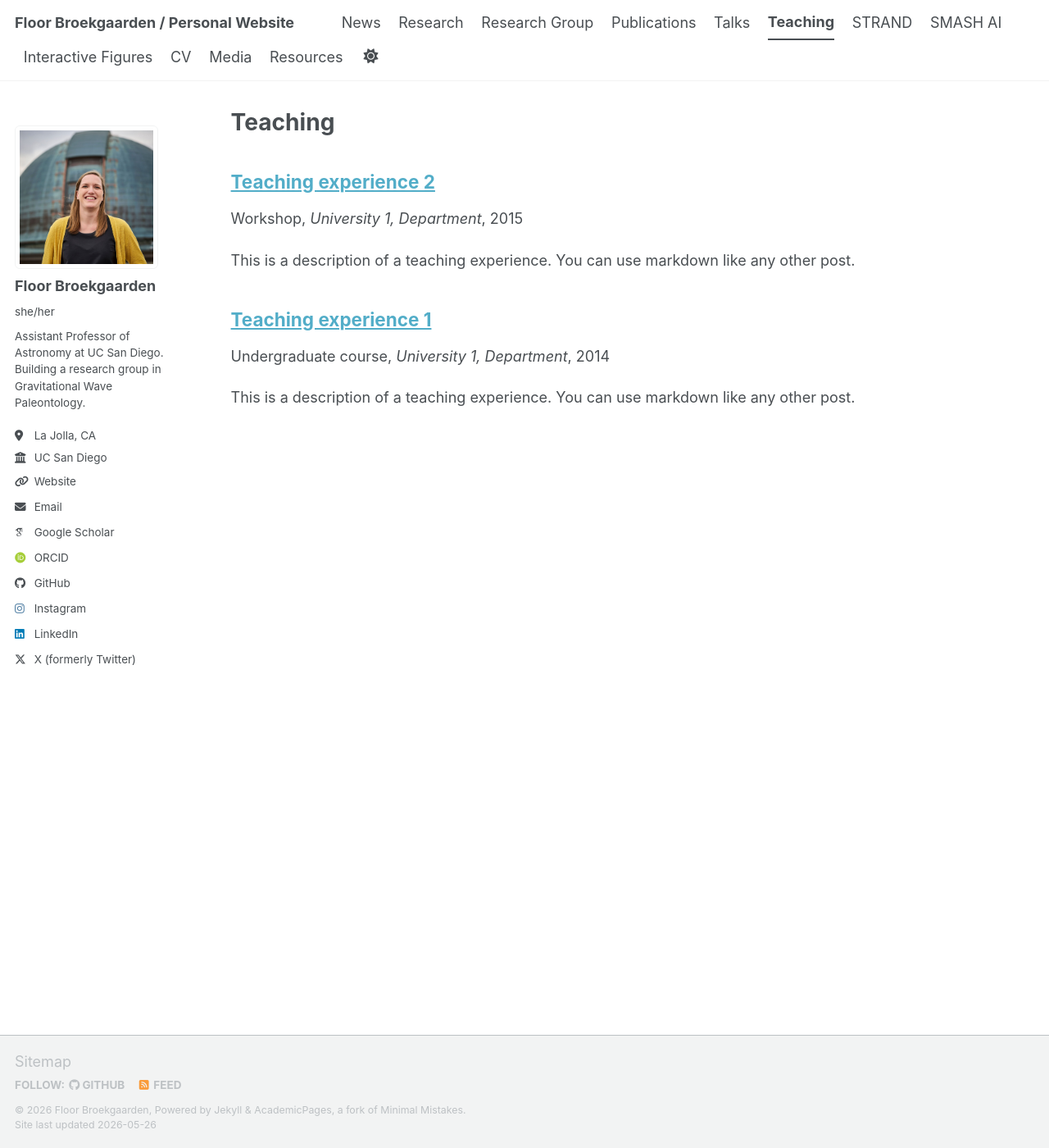
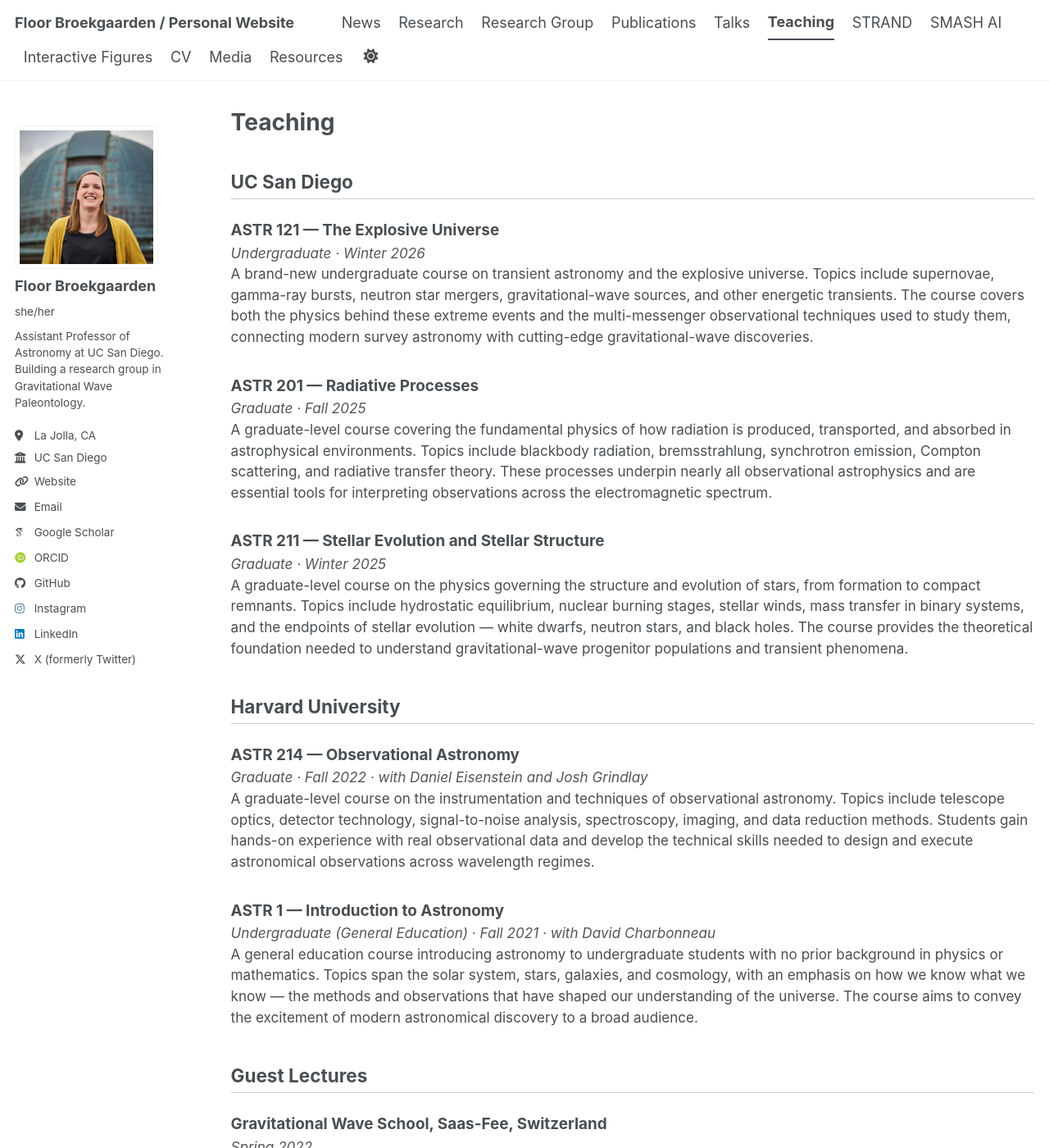
Before and after one commit to FloorBroekgaarden/FloorBroekgaarden.github.io, a Jekyll site: the page built from _pages/teaching.html, in a window 1280 px wide and 1400 px high. Shown: the whole window at 82% size. Built offline with Jekyll 4.4.1, drawn with Linux system fonts in a browser that asks for light colours; some web fonts are replaced; a script bundle is joined from its source files by our own code; library files that are not in the unit come from our copies; some of the changed text lies outside the part shown.

Commit message:
Update teaching.html

```diff
--- a/_pages/teaching.html
+++ b/_pages/teaching.html
@@ -5,8 +5,68 @@ permalink: /teaching/
 author_profile: true
 ---
 
-{% include base_path %}
+<style>
+.teaching-section { margin-top: 2em; }
+.teaching-section h2 { border-bottom: 1px solid #ccc; padding-bottom: 0.3em; margin-bottom: 1.2em; }
+.course-card { margin-bottom: 2em; }
+.course-card h3 { margin: 0 0 0.15em 0; font-size: 1.05em; }
+.course-meta { color: #555; font-style: italic; font-size: 0.9em; margin-bottom: 0.5em; }
+.course-card p { font-size: 0.95em; margin: 0; }
+</style>
 
-{% for post in site.teaching reversed %}
-  {% include archive-single.html %}
-{% endfor %}
+<div class="teaching-section">
+<h2>UC San Diego</h2>
+
+<div class="course-card">
+  <h3>ASTR 121 — The Explosive Universe</h3>
+  <p class="course-meta">Undergraduate · Winter 2026</p>
+  <p>A brand-new undergraduate course on transient astronomy and the explosive universe. Topics include supernovae, gamma-ray bursts, neutron star mergers, gravitational-wave sources, and other energetic transients. The course covers both the physics behind these extreme events and the multi-messenger observational techniques used to study them, connecting modern survey astronomy with cutting-edge gravitational-wave discoveries.</p>
+</div>
+
+<div class="course-card">
+  <h3>ASTR 201 — Radiative Processes</h3>
+  <p class="course-meta">Graduate · Fall 2025</p>
+  <p>A graduate-level course covering the fundamental physics of how radiation is produced, transported, and absorbed in astrophysical environments. Topics include blackbody radiation, bremsstrahlung, synchrotron emission, Compton scattering, and radiative transfer theory. These processes underpin nearly all observational astrophysics and are essential tools for interpreting observations across the electromagnetic spectrum.</p>
+</div>
+
+<div class="course-card">
+  <h3>ASTR 211 — Stellar Evolution and Stellar Structure</h3>
+  <p class="course-meta">Graduate · Winter 2025</p>
+  <p>A graduate-level course on the physics governing the structure and evolution of stars, from formation to compact remnants. Topics include hydrostatic equilibrium, nuclear burning stages, stellar winds, mass transfer in binary systems, and the endpoints of stellar evolution — white dwarfs, neutron stars, and black holes. The course provides the theoretical foundation needed to understand gravitational-wave progenitor populations and transient phenomena.</p>
+</div>
+
+</div>
+
+<div class="teaching-section">
+<h2>Harvard University</h2>
+
+<div class="course-card">
+  <h3>ASTR 214 — Observational Astronomy</h3>
+  <p class="course-meta">Graduate · Fall 2022 · with Daniel Eisenstein and Josh Grindlay</p>
+  <p>A graduate-level course on the instrumentation and techniques of observational astronomy. Topics include telescope optics, detector technology, signal-to-noise analysis, spectroscopy, imaging, and data reduction methods. Students gain hands-on experience with real observational data and develop the technical skills needed to design and execute astronomical observations across wavelength regimes.</p>
+</div>
+
+<div class="course-card">
+  <h3>ASTR 1 — Introduction to Astronomy</h3>
+  <p class="course-meta">Undergraduate (General Education) · Fall 2021 · with David Charbonneau</p>
+  <p>A general education course introducing astronomy to undergraduate students with no prior background in physics or mathematics. Topics span the solar system, stars, galaxies, and cosmology, with an emphasis on how we know what we know — the methods and observations that have shaped our understanding of the universe. The course aims to convey the excitement of modern astronomical discovery to a broad audience.</p>
+</div>
+
+</div>
+
+<div class="teaching-section">
+<h2>Guest Lectures</h2>
+
+<div class="course-card">
+  <h3>Gravitational Wave School, Saas-Fee, Switzerland</h3>
+  <p class="course-meta">Spring 2022</p>
+  <p>Taught week-long lectures on the formation channels of compact object binaries to an audience of ~50 PhD students at the prestigious Saas-Fee Advanced Course in Astrophysics. The lectures covered isolated binary evolution, dynamical formation, and the connection to gravitational-wave observations from LIGO-Virgo-KAGRA.</p>
+</div>
+
+<div class="course-card">
+  <h3>Python Latino Initiative (LIP) Program, Harvard</h3>
+  <p class="course-meta">2020, 2021</p>
+  <p>Taught two guest lectures on data investigation with Python for students in Harvard's Latino Initiative Program in Physics, introducing scientific computing skills in an accessible and inclusive setting.</p>
+</div>
+
+</div>
```
